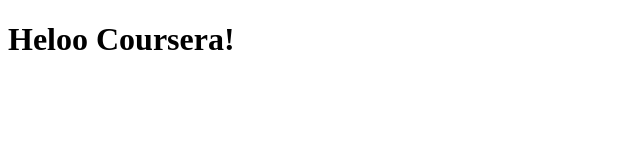
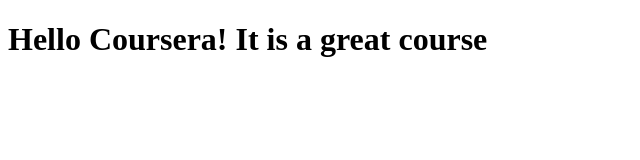
Before and after one commit to ceze24/coursera--test, a plain HTML site: page site/index.html in a window 1280 px wide. Shown: the whole page, without its empty margins (0-640 px from the left). Drawn offline with Linux system fonts and the light colour scheme.

Commit message:
Small addition.

```diff
--- a/site/index.html
+++ b/site/index.html
@@ -4,6 +4,6 @@
 	<title>Hello Coursera!</title>
 </head>
 <body>
-<h1>Heloo Coursera!</h1>
+<h1>Hello Coursera! It is a great course</h1>
 </body>
 </html>
```
